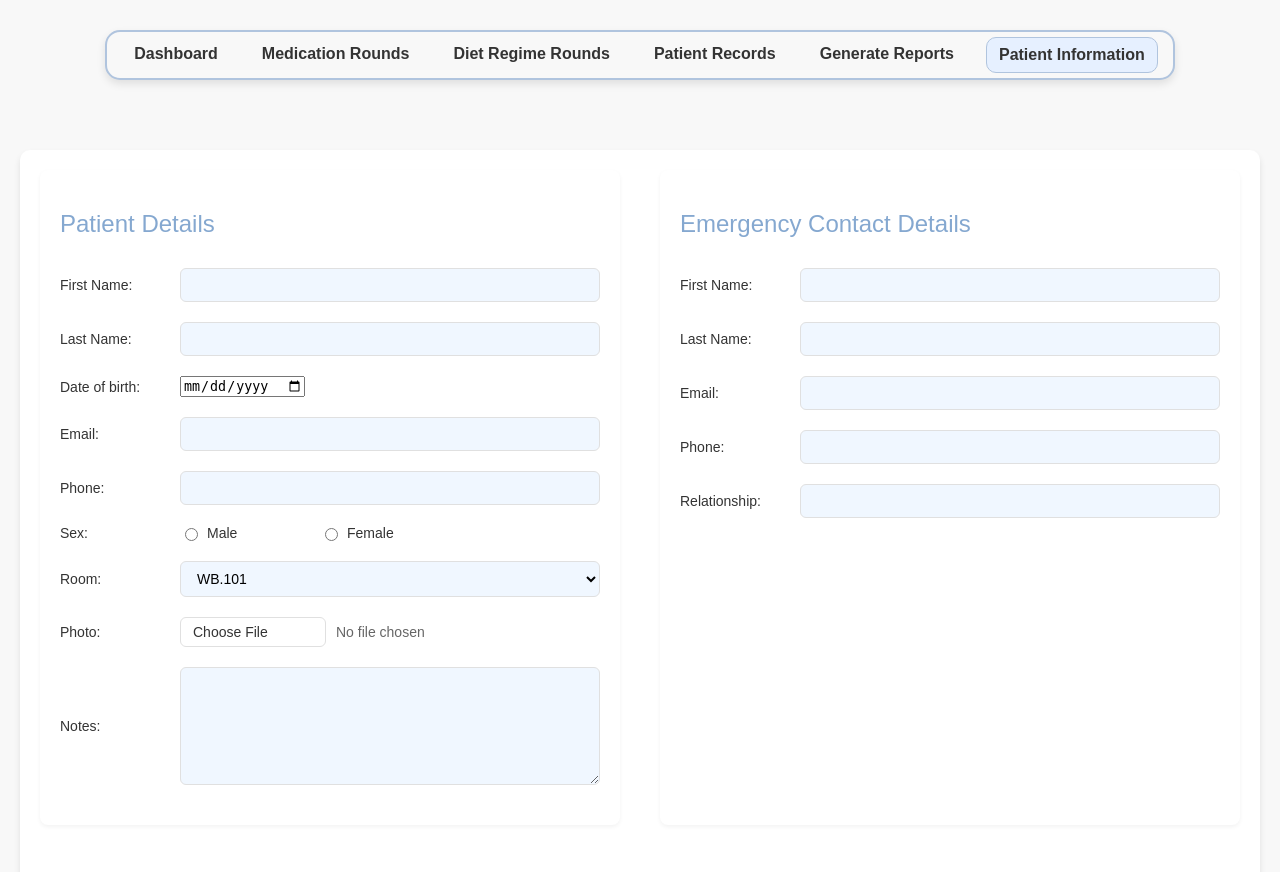
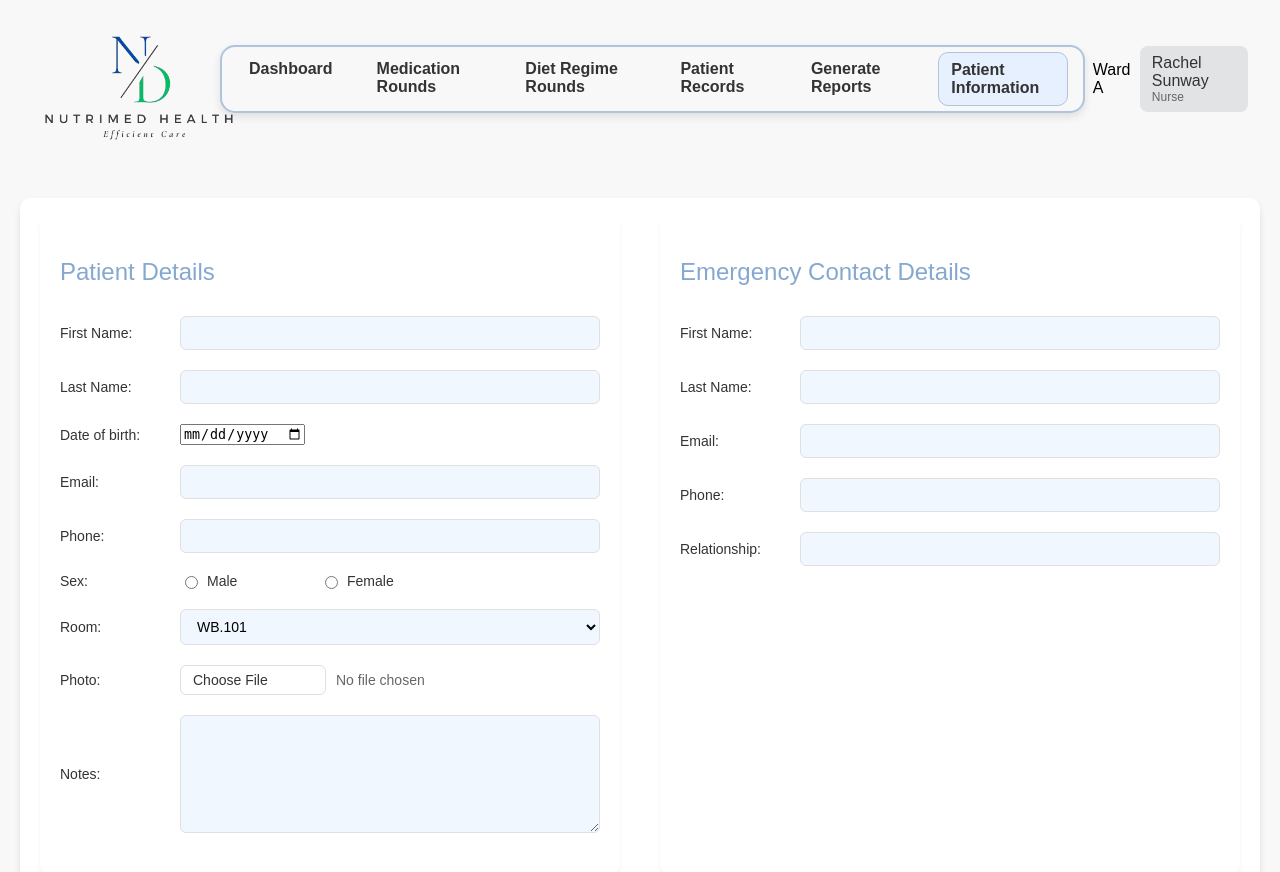
Before and after one commit to ParisBriggs/BIOM9450-Major-Project, a PHP site: page /edit_patient_info.html in a window 1280 px wide. Shown: the top 872 px of the page. Run offline with PHP 8.4, Linux system fonts and the light colour scheme.

Commit message:
fixed headers of all pages

```diff
--- a/frontend/edit_patient_info.html
+++ b/frontend/edit_patient_info.html
@@ -7,16 +7,24 @@
     <link rel="stylesheet" href="styles/styles_edit_patient_info.css">
 </head>
 <body>
+    <!-- Logo and Centered Navigation Bar -->
     <header>
-        <div class="nav-container">
+        <div class="header-left">
+            <img src="images/company_logo.png" alt="Nutrimed Health Logo" class="logo">
+        </div>
         <nav class="navbar">
             <a href="dashboard.html">Dashboard</a>
             <a href="medication_rounds.html">Medication Rounds</a>
-                <a href="diet_rounds.html">Diet Regime Rounds</a>
+            <a href="diet_rounds.html" >Diet Regime Rounds</a>
             <a href="patient_records.html">Patient Records</a>
-                <a href="generate-reports">Generate Reports</a>
+            <a href="/generate-reports">Generate Reports</a>
             <a href="edit_patient_info.html" class="active">Patient Information</a>
         </nav>
+        <div class="header-right">
+            <div class = "ward-profile"></div>
+                <span class="ward-info">Ward A</span>
+                <span class="profile-name">Rachel Sunway<br><small>Nurse</small></span>
+            </div>
         </div>
     </header>
 
--- a/frontend/styles/styles_edit_patient_info.css
+++ b/frontend/styles/styles_edit_patient_info.css
@@ -6,12 +6,60 @@ body {
     padding: 0;
 }
 
-/* Header and nav container */
+/* Header Styling */
 header {
     display: flex;
-    justify-content: center;
-    padding: 30px 0;
+    align-items: center;
+    justify-content: space-between;
+    padding: 10px 20px;
     background-color: #f8f8f8;
+}
+
+.header-left .logo {
+    width: 200px; /* Adjust width as needed */
+    height: auto; /* Keeps aspect ratio */
+    margin-left: 10%;
+    margin-top: 10%;
+}
+
+.header-right {
+    display: flex;
+    align-items: center;
+    gap: 8px;
+    margin-right: 1%;
+}
+
+.ward-profile {
+    display: flex;
+    align-items: center;
+    gap: 5px;
+    font-size: 14px;
+    border-radius: 8px;
+    overflow: hidden;
+}
+
+
+/* Boxed Styling for Ward */
+.ward {
+    background-color: #cce5ff; /* Light blue background */
+    padding: 8px 12px;
+    font-weight: bold;
+    color: #333;
+    border-radius: 8px; /* Apply full border-radius to make it look like a standalone box */
+}
+/* Boxed Styling for Profile */
+.profile-name {
+    background-color: #e2e3e5; /* Light gray background */
+    padding: 8px 12px;
+    color: #333;
+    text-align: left;
+    border-radius: 8px; /* Apply full border-radius to make it look like a standalone box */
+}
+
+.profile-name small {
+    display: block;
+    color: #666;
+    font-size: 12px;
 }
 
 .nav-container {
```
Also changed, not shown: frontend/diet_rounds.html (+9 -0 lines), frontend/medication_rounds.html (+9 -0 lines), frontend/styles/styles_diet_rounds.css (+48 -5 lines), frontend/styles/styles_medication_rounds.css (+50 -5 lines). Lines whose indentation alone changed are shown as unchanged.
